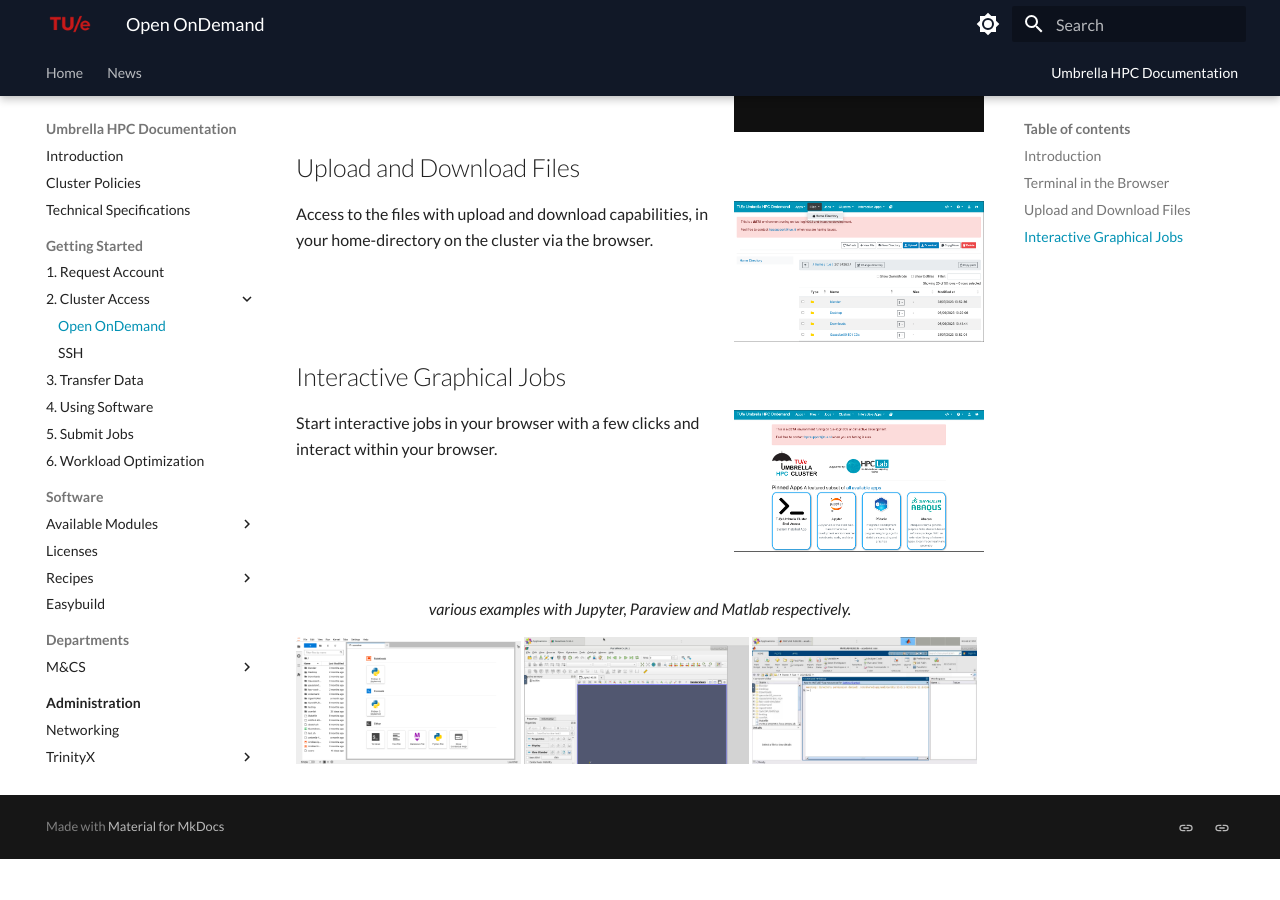
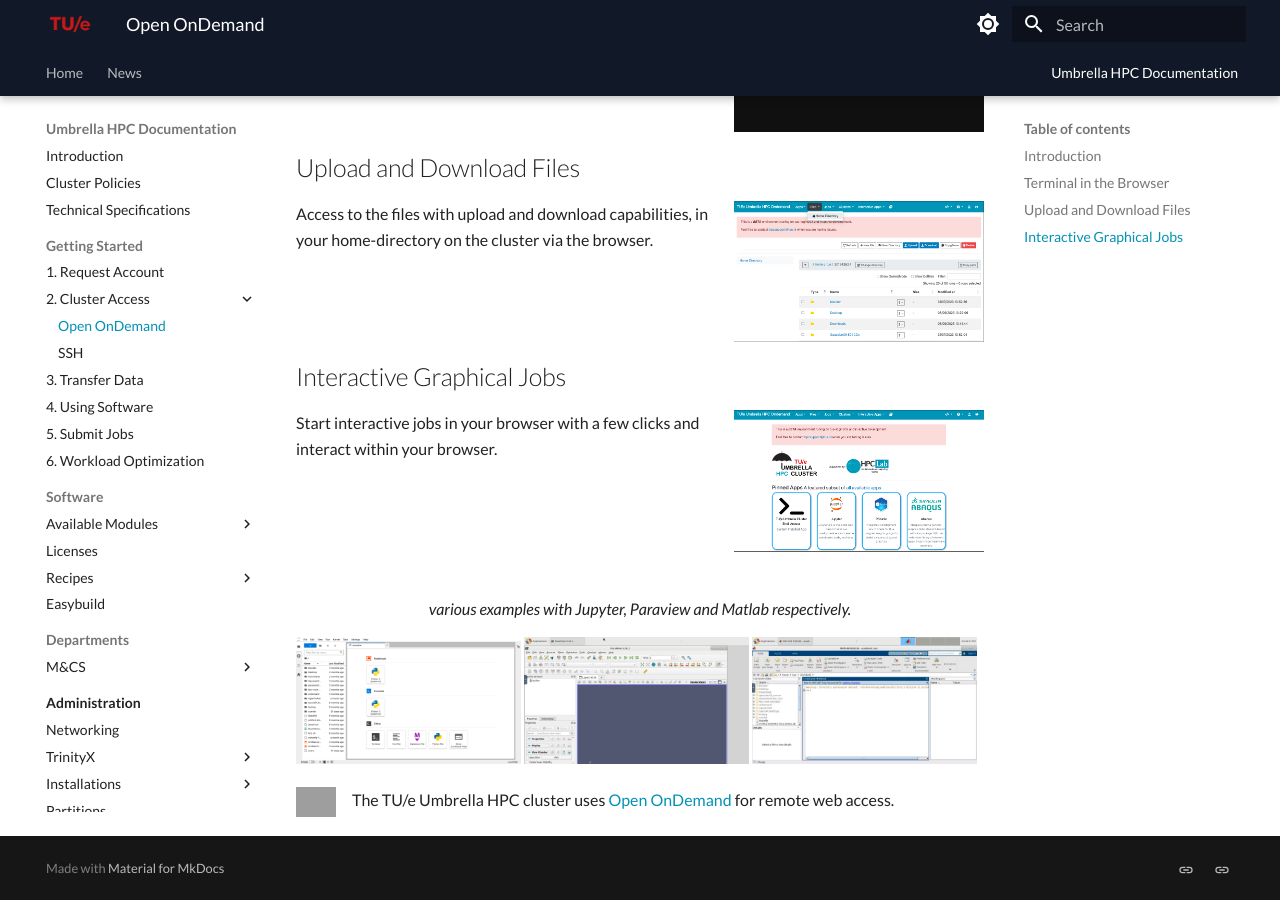
Before and after one commit to gferhpc/supercomputing.tue.nl, an MkDocs documentation site: the page built from pages/documentation/steps/access/openondemand.md, in a window 1280 px wide and 900 px high, scrolled down 522 px. Built offline with MkDocs 1.6.1 and Material for MkDocs 9.7.7, drawn with Linux system fonts in a browser that asks for light colours; before the commit the page ends 1381 px from its top, so only the background shows below that; grey boxes are pictures that could not be loaded.

Commit message:
Update openondemand.md

```diff
--- a/pages/documentation/steps/access/openondemand.md
+++ b/pages/documentation/steps/access/openondemand.md
@@ -35,3 +35,6 @@
 ![Jupyter](img_4.png){ width=225px }
 ![Paraview](img_5.png){ width=225px }
 ![Matlab](img_6.png){ width=225px }
+
+![Open OnDemand logo](ood-logo.png){: align=left style="height:30px"}
+The TU/e Umbrella HPC cluster uses [Open OnDemand](https://openondemand.org/) for remote web access.
```
